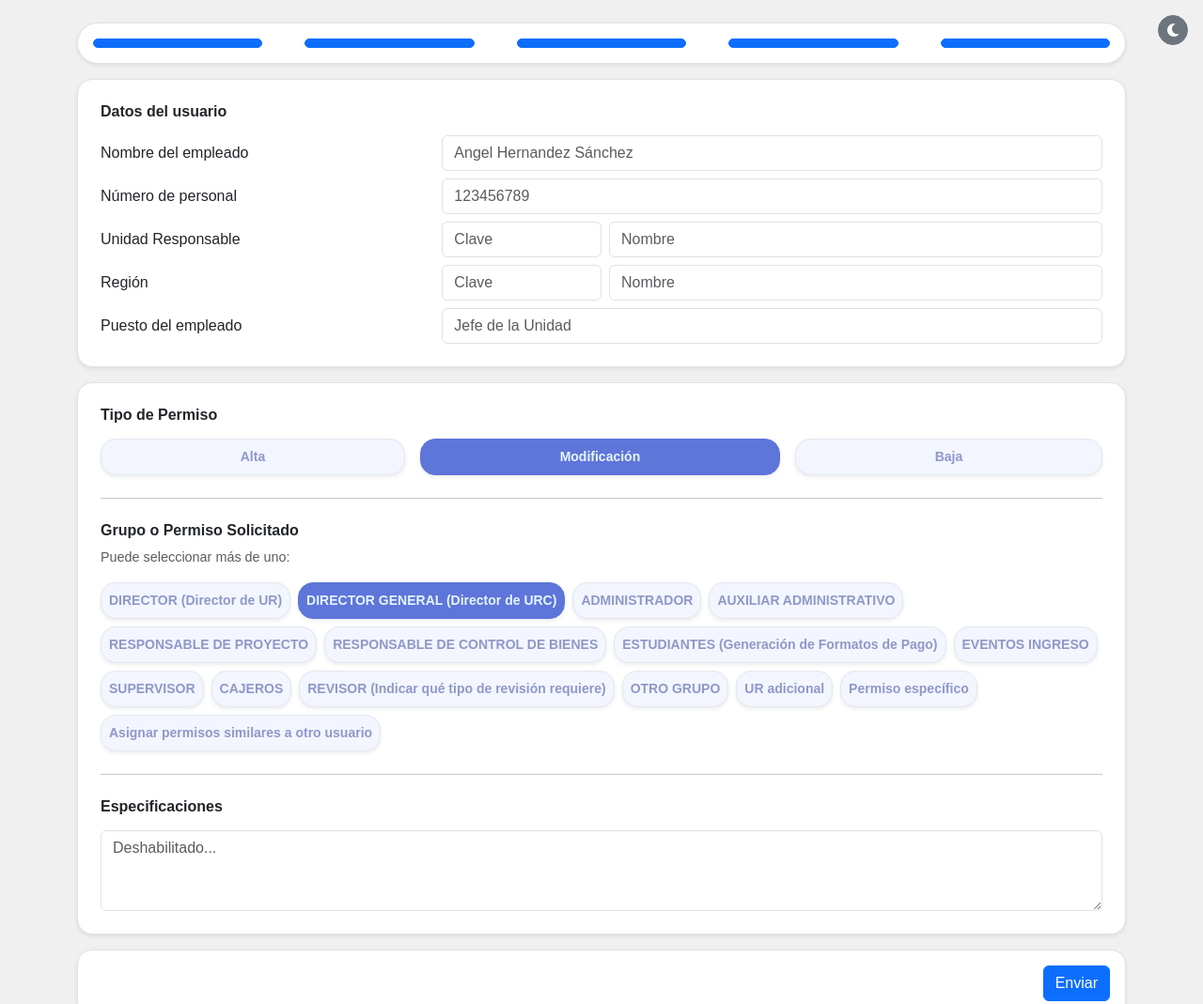
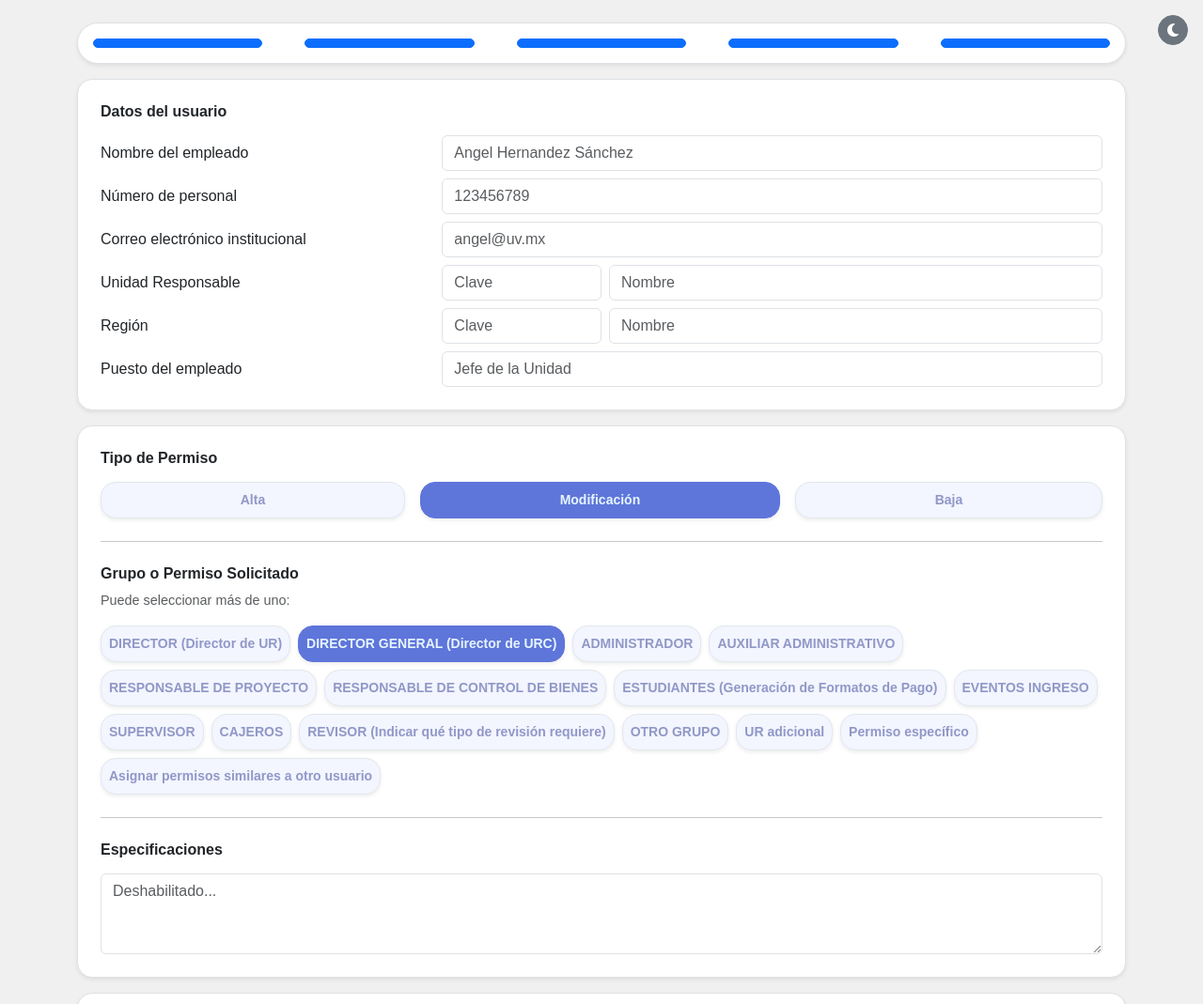
Before and after one commit to josguzmanuvmx/solicitud, a plain HTML site: page index.html in a window 1280 px wide. Shown: the top 1069 px of the page at 94% size. Drawn offline with nearby package versions, Linux system fonts and the light colour scheme.

Commit message:
Correo Inst

```diff
--- a/index.html
+++ b/index.html
@@ -54,6 +54,13 @@
                         <div class="col-8">
                             <input type="text" class="form-control bg-transparent" id="numero-personal" placeholder="123456789" required>
                             <div class="invalid-feedback">Por favor ingresa tu número de personal.</div>
+                        </div>
+                    </div>
+                    <div class="row">
+                        <label for="correo-institucional" class="col-4 col-form-label">Correo electrónico institucional</label>
+                        <div class="col-8">
+                            <input type="email" class="form-control bg-transparent" id="correo-institucional" placeholder="angel@uv.mx" required>
+                            <div class="invalid-feedback">Por favor ingresa tu correo electrónico institucional.</div>
                         </div>
                     </div>
                     <div class="row">
```
